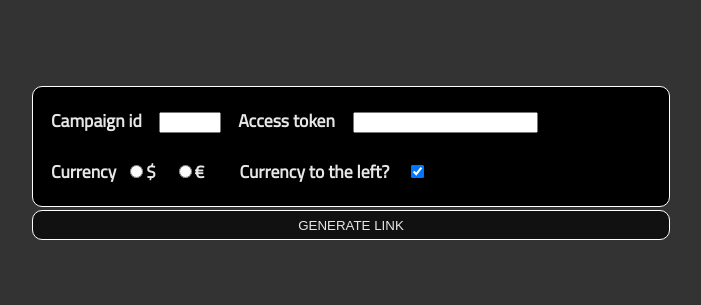
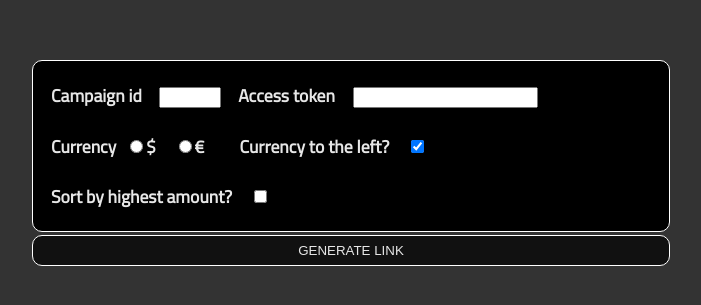
Before and after one commit to jmmedina00/tiltify-donors-overlay, a React (Create React App) app: page / in a window 1280 px wide. Shown: the part 237-542 px from the top of the page, without its empty margins (289-990 px from the left). Built offline with nearby package versions, Linux system fonts and the light colour scheme.

Commit message:
refactor(link-generator): add a "highest" checkbox

```diff
--- a/src/link-generator/LinkGenerator.js
+++ b/src/link-generator/LinkGenerator.js
@@ -35,6 +35,10 @@ const LinkGenerator = () =>
           <label htmlFor="swap">Currency to the left?</label>
           <input type="checkbox" id="swap" name="swap" defaultChecked="true"/>
         </div>
+        <div>
+          <label htmlFor="highest">Sort by highest amount?</label>
+          <input type="checkbox" id="highest" name="highest"/>
+        </div>
       </div>
       <button className="generate-link">Generate link</button>
     </form>
```
